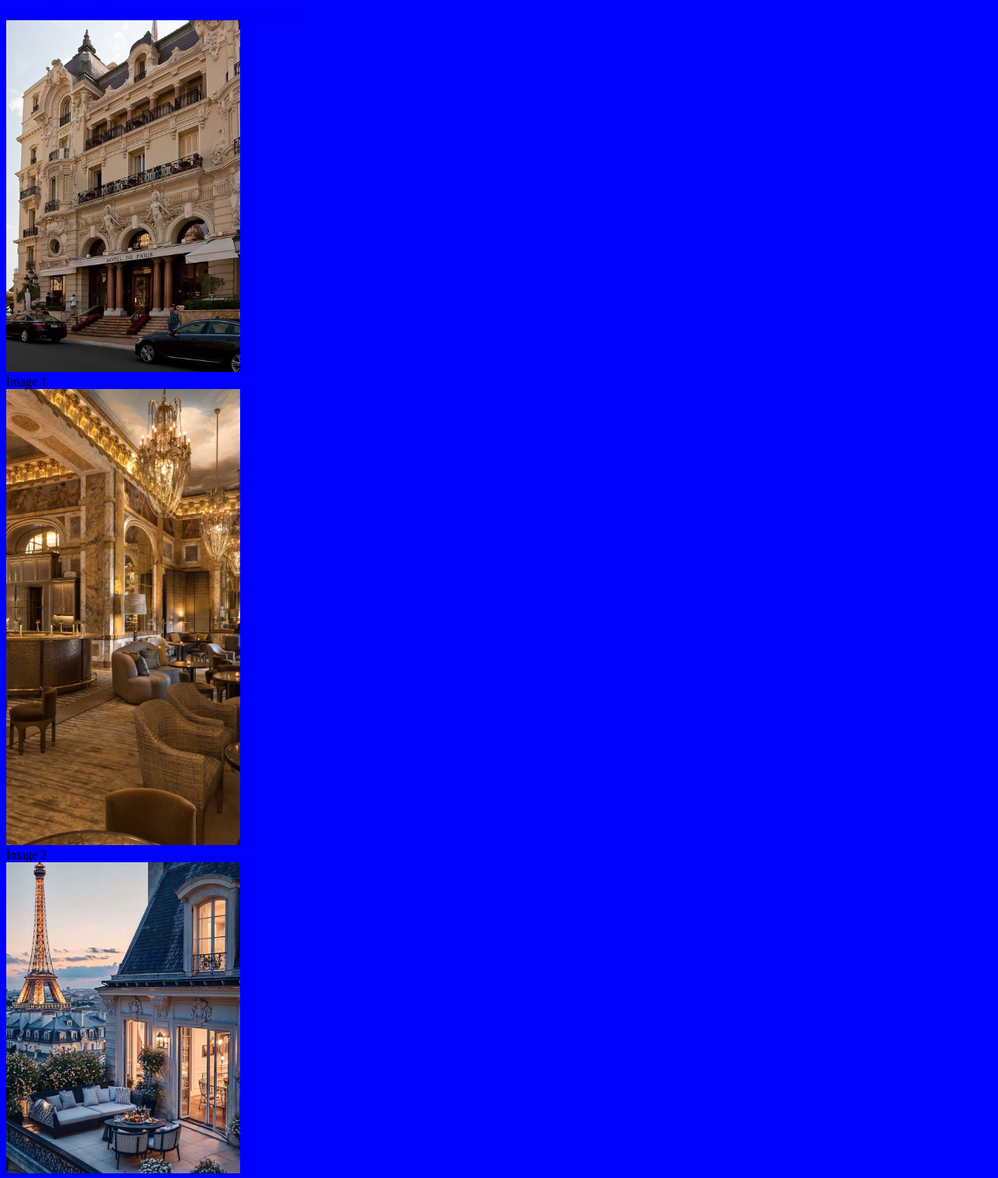
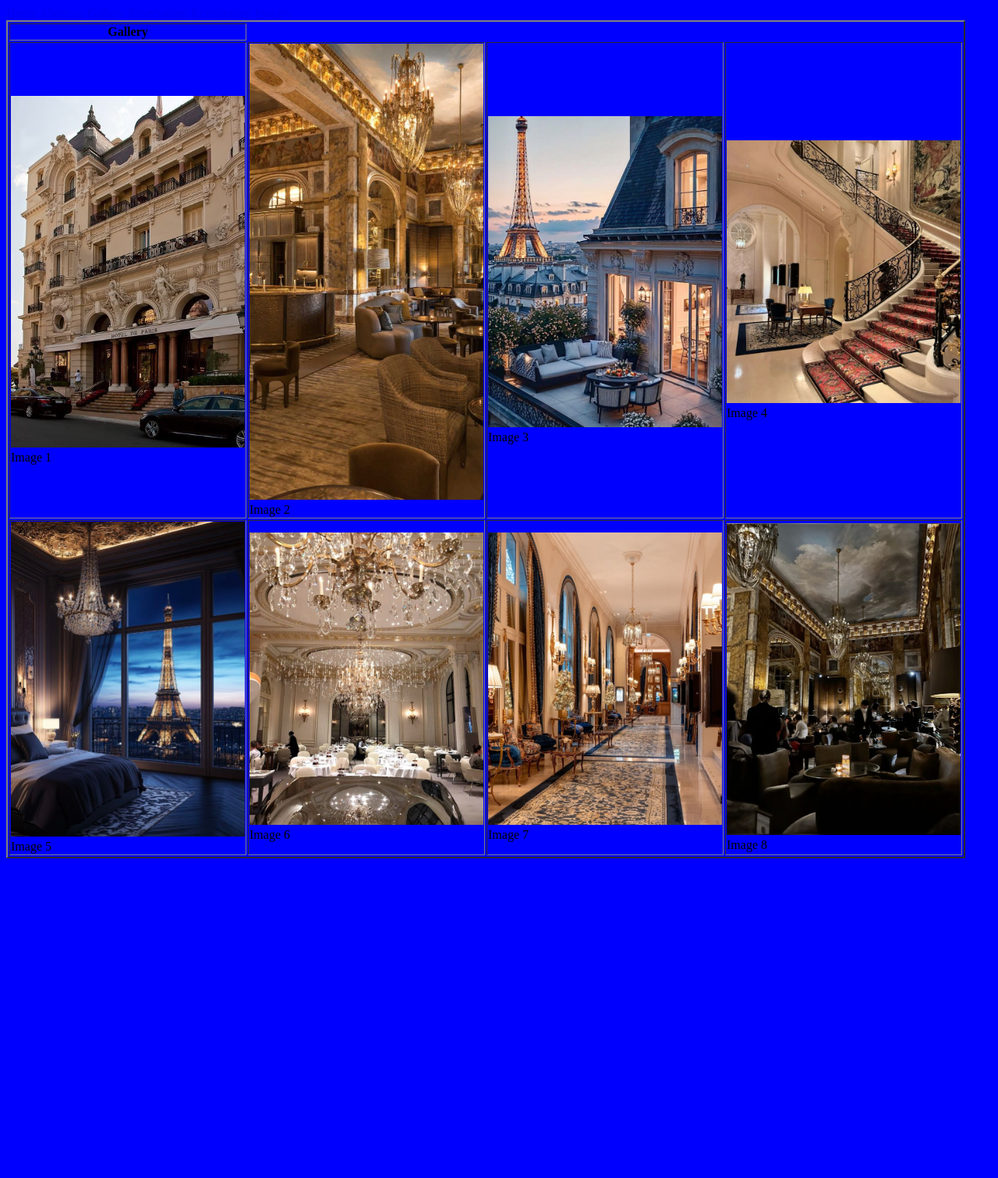
Before and after one commit to SonJaeMark/Mark-Jayson-Lanuzo-BSIT-1.7, a plain HTML site: page gallery.html in a window 1280 px wide. Shown: the top 1511 px of the page at 78% size. After the commit the page ends 1109 px from the top, so only its background shows below. Drawn offline with Linux system fonts and the light colour scheme.

Commit message:
galler images place into table

```diff
--- a/gallery.html
+++ b/gallery.html
@@ -4,7 +4,7 @@
     <meta charset="UTF-8">
     <meta name="viewport" content="width=device-width, initial-scale=1.0">
     <title>My first HTML | Gallery</title>
-    <link rel="stylesheet" href="stylesheet.css">
+
 </head>
 <body bgcolor="blue">
     <div>
@@ -16,62 +16,89 @@
         <a href = "inquiry.html">Inquiry</a>
     </div>
 
-
+    <table border="2">
+        <tr>
+            <th>Gallery</th>
+        </tr>
+        <tr>
+            <td>
                 <div class="gallery">
                     <a target="_blank" href="resourses/img1.jpg">
                         <img src="resourses/img1.jpg" alt="photo not found" width="300">
                     </a>
                     <div class="description">Image 1</div>
                 </div>
+            </td>
 
+            <td>
                 <div class="gallery">
                     <a target="_blank" href="resourses/img2.jpg">
                         <img src="resourses/img2.jpg" alt="photo not found" width="300">
                     </a>
                     <div class="description">Image 2</div>
                 </div>
+            </td>
 
+            <td>
                 <div class="gallery"></div>
                     <a target="_blank" href="resourses/img3.jpg">
                         <img src="resourses/img3.jpg" alt="photo not found" width="300">
                     </a>
                     <div class="description">Image 3</div>
                 </div>
+            </td>
 
+            <td>
                 <div class="gallery">
                     <a target="_blank" href="resourses/img4.jpg">
                         <img src="resourses/img4.jpg" alt="photo not found" width="300">
                     </a>
                     <div class="description">Image 4</div>
                 </div>
+            </td>
 
+        </tr>
+
+        <tr>
+
+            <td>
                 <div class="gallery"></div>
                     <a target="_blank" href="resourses/img5.jpg">
                         <img src="resourses/img5.jpg" alt="photo not found" width="300">
                     </a>
                     <div class="description">Image 5</div>
                 </div>
+            </td>
 
+            <td>
                 <div class="gallery">
                     <a target="_blank" href="resourses/img6.jpg">
                         <img src="resourses/img6.jpg" alt="photo not found" width="300">
                     </a>
                     <div class="description">Image 6</div>
                 </div>
+            </td>
 
+            <td>
                 <div class="gallery"></div>
                     <a target="_blank" href="resourses/img7.jpg">
                     <img src="resourses/img7.jpg" alt="photo not found" width="300">
                     </a>
                     <div class="description">Image 7</div>
                 </div>
+            </td>
 
+            <td>
                 <div class="gallery">
                     <a target="_blank" href="resourses/img8.jpg">
                         <img src="resourses/img8.jpg" alt="photo not found" width="300">
                     </a>
                     <div class="description">Image 8</div>
                 </div>
+            </td>
+
+        </tr>
+    </table>
 
 </body>
 </html>
```
Lines whose indentation alone changed are shown as unchanged.
